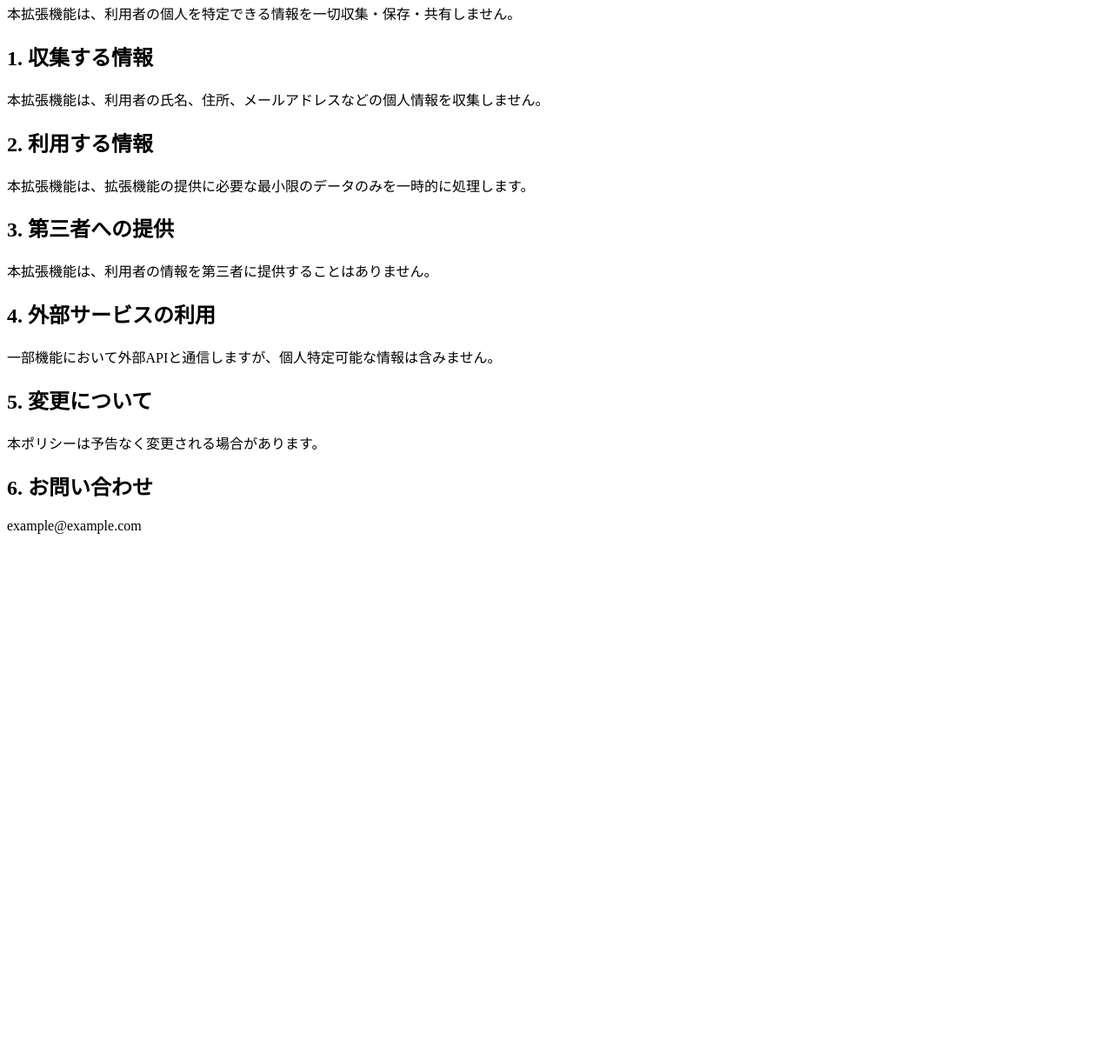
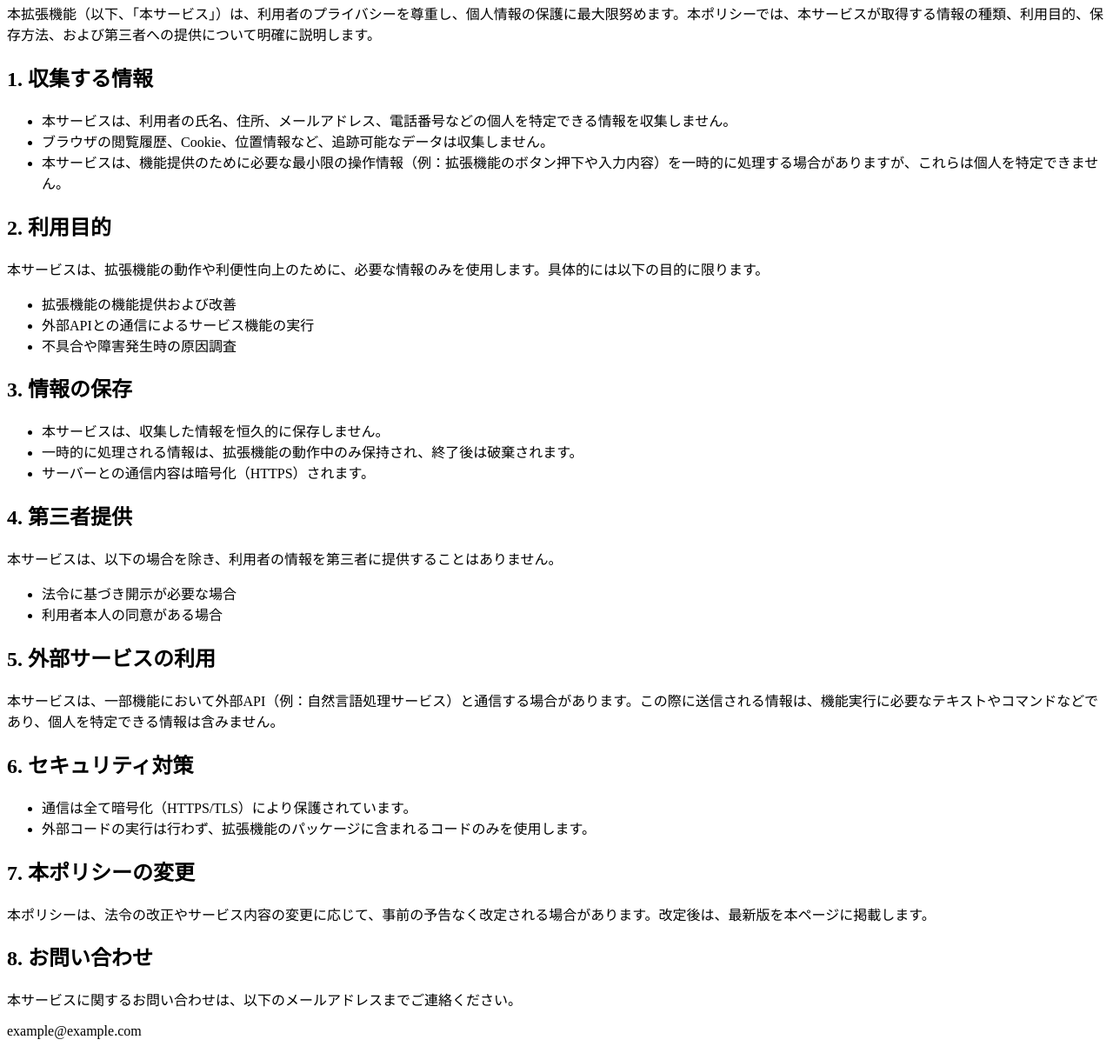
Before and after one commit to ds-devsys/dwibs-search.inc.github.io, a plain HTML site: page index.html in a window 1280 px wide. Shown: the part 86-1297 px from the top of the page at 87% size. Before the commit the page ends 800 px from the top, so only its background shows below. Drawn offline with Linux system fonts and the light colour scheme.

Commit message:
Update index.html

```diff
--- a/index.html
+++ b/index.html
@@ -7,18 +7,52 @@
 </head>
 <body>
     <h1>プライバシーポリシー</h1>
-    <p>本拡張機能は、利用者の個人を特定できる情報を一切収集・保存・共有しません。</p>
+
+    <p>本拡張機能（以下、「本サービス」）は、利用者のプライバシーを尊重し、個人情報の保護に最大限努めます。本ポリシーでは、本サービスが取得する情報の種類、利用目的、保存方法、および第三者への提供について明確に説明します。</p>
+
     <h2>1. 収集する情報</h2>
-    <p>本拡張機能は、利用者の氏名、住所、メールアドレスなどの個人情報を収集しません。</p>
-    <h2>2. 利用する情報</h2>
-    <p>本拡張機能は、拡張機能の提供に必要な最小限のデータのみを一時的に処理します。</p>
-    <h2>3. 第三者への提供</h2>
-    <p>本拡張機能は、利用者の情報を第三者に提供することはありません。</p>
-    <h2>4. 外部サービスの利用</h2>
-    <p>一部機能において外部APIと通信しますが、個人特定可能な情報は含みません。</p>
-    <h2>5. 変更について</h2>
-    <p>本ポリシーは予告なく変更される場合があります。</p>
-    <h2>6. お問い合わせ</h2>
+    <ul>
+        <li>本サービスは、利用者の氏名、住所、メールアドレス、電話番号などの個人を特定できる情報を収集しません。</li>
+        <li>ブラウザの閲覧履歴、Cookie、位置情報など、追跡可能なデータは収集しません。</li>
+        <li>本サービスは、機能提供のために必要な最小限の操作情報（例：拡張機能のボタン押下や入力内容）を一時的に処理する場合がありますが、これらは個人を特定できません。</li>
+    </ul>
+
+    <h2>2. 利用目的</h2>
+    <p>本サービスは、拡張機能の動作や利便性向上のために、必要な情報のみを使用します。具体的には以下の目的に限ります。</p>
+    <ul>
+        <li>拡張機能の機能提供および改善</li>
+        <li>外部APIとの通信によるサービス機能の実行</li>
+        <li>不具合や障害発生時の原因調査</li>
+    </ul>
+
+    <h2>3. 情報の保存</h2>
+    <ul>
+        <li>本サービスは、収集した情報を恒久的に保存しません。</li>
+        <li>一時的に処理される情報は、拡張機能の動作中のみ保持され、終了後は破棄されます。</li>
+        <li>サーバーとの通信内容は暗号化（HTTPS）されます。</li>
+    </ul>
+
+    <h2>4. 第三者提供</h2>
+    <p>本サービスは、以下の場合を除き、利用者の情報を第三者に提供することはありません。</p>
+    <ul>
+        <li>法令に基づき開示が必要な場合</li>
+        <li>利用者本人の同意がある場合</li>
+    </ul>
+
+    <h2>5. 外部サービスの利用</h2>
+    <p>本サービスは、一部機能において外部API（例：自然言語処理サービス）と通信する場合があります。この際に送信される情報は、機能実行に必要なテキストやコマンドなどであり、個人を特定できる情報は含みません。</p>
+
+    <h2>6. セキュリティ対策</h2>
+    <ul>
+        <li>通信は全て暗号化（HTTPS/TLS）により保護されています。</li>
+        <li>外部コードの実行は行わず、拡張機能のパッケージに含まれるコードのみを使用します。</li>
+    </ul>
+
+    <h2>7. 本ポリシーの変更</h2>
+    <p>本ポリシーは、法令の改正やサービス内容の変更に応じて、事前の予告なく改定される場合があります。改定後は、最新版を本ページに掲載します。</p>
+
+    <h2>8. お問い合わせ</h2>
+    <p>本サービスに関するお問い合わせは、以下のメールアドレスまでご連絡ください。</p>
     <p>example@example.com</p>
 </body>
 </html>
```
